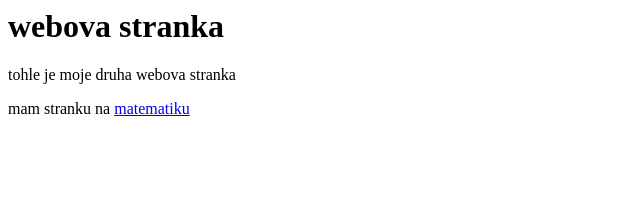
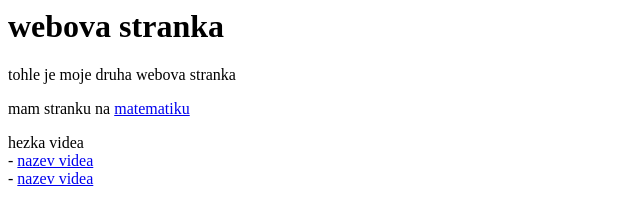
Before and after one commit to jonasbilek/web, a plain HTML site: page index.html in a window 1280 px wide. Shown: the whole page, without its empty margins (0-640 px from the left). Drawn offline with Linux system fonts and the light colour scheme.

Commit message:
novy commit

```diff
--- a/index.html
+++ b/index.html
@@ -9,6 +9,11 @@
 
         <p>mam stranku na <a href="https://jonasovo.retrieve.cz/">matematiku</a></p>
 
+        <p>
+            hezka videa<br>
+            - <a href="http">nazev videa</a><br>
+            - <a href="http">nazev videa</a><br>
+        </p>
 
     </body>
 </html>
```
